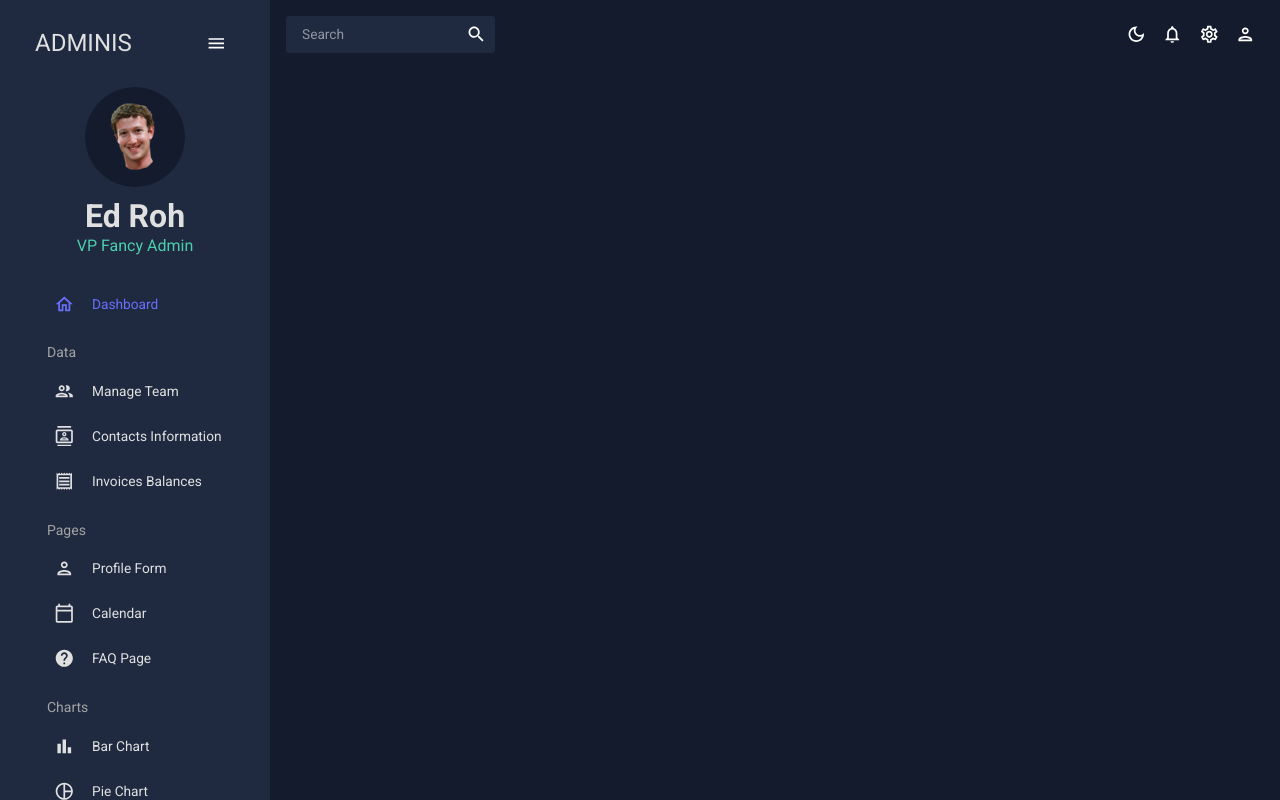
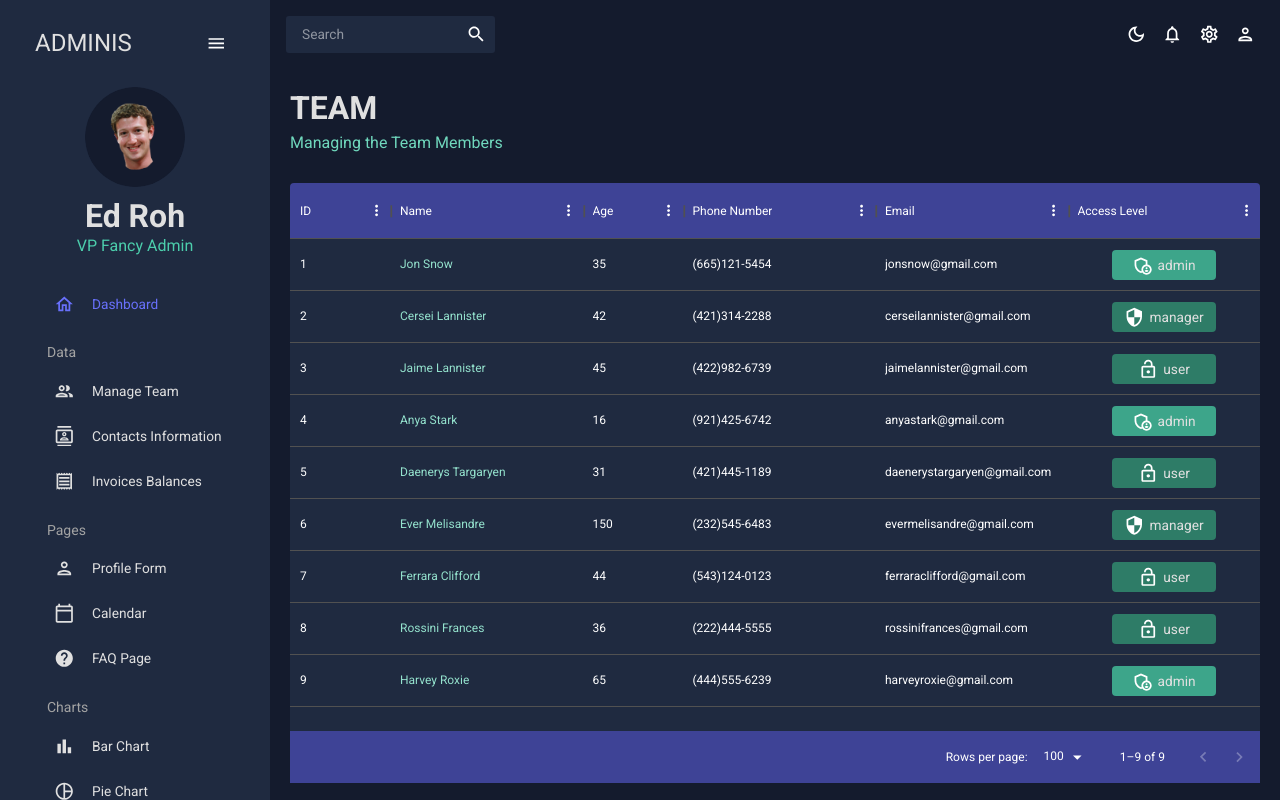
Before and after one commit to pattma/test-code, a React (Vite) app in the folder react-admin/: page /team in a window 1280 px wide. Built offline with nearby package versions, Linux system fonts and the light colour scheme.

Commit message:
add tables with Mui Data Grid

```diff
--- a/react-admin/src/App.jsx
+++ b/react-admin/src/App.jsx
@@ -5,9 +5,9 @@
 import Topbar from "./scenes/global/Topbar";
 import Sidebar from "./scenes/global/Sidebar";
 import Dashboard from "./scenes/dashboard";
-// import Team from "./scenes/team";
-// import Invoices from "./scenes/invoices";
-// import Contacts from "./scenes/contacts";
+import Team from "./scenes/team";
+import Contacts from "./scenes/contacts";
+import Invoices from "./scenes/invoices";
 // import Bar from "./scenes/bar";
 // import Form from "./scenes/form";
 // import Line from "./scenes/line";
@@ -29,9 +29,9 @@
             <Topbar />
             <Routes>
               <Route path="/" element={<Dashboard />} />
-              {/* <Route path="/team" element={<Team />} /> */}
-              {/* <Route path="/contacts" element={<Contacts />} /> */}
-              {/* <Route path="/invoices" element={<Invoices />} /> */}
+              <Route path="/team" element={<Team />} />
+              <Route path="/contacts" element={<Contacts />} />
+              <Route path="/invoices" element={<Invoices />} />
               {/* <Route path="/form" element={<Form />} /> */}
               {/* <Route path="/bar" element={<Bar />} /> */}
               {/* <Route path="/pie" element={<Pie />} /> */}
--- /dev/null
+++ b/react-admin/src/scenes/contacts/index.jsx
@@ -0,0 +1,99 @@
+import { Box } from "@mui/material";
+import { DataGrid, GridToolbar } from "@mui/x-data-grid";
+import { tokens } from "../../theme";
+import { mockDataContacts } from "../../data/mockData";
+import Header from "../../components/Header";
+import { useTheme } from "@mui/material";
+
+const Contacts = () => {
+  const theme = useTheme();
+  const colors = tokens(theme.palette.mode);
+
+  const columns = [
+    { field: "id", headerName: "ID", flex: 0.5 },
+    { field: "registrarId", headerName: "Registrar ID" },
+    {
+      field: "name",
+      headerName: "Name",
+      flex: 1,
+      cellClassName: "name-column--cell",
+    },
+    {
+      field: "age",
+      headerName: "Age",
+      type: "number",
+      headerAlign: "left",
+      align: "left",
+    },
+    {
+      field: "phone",
+      headerName: "Phone Number",
+      flex: 1,
+    },
+    {
+      field: "email",
+      headerName: "Email",
+      flex: 1,
+    },
+    {
+      field: "address",
+      headerName: "Address",
+      flex: 1,
+    },
+    {
+      field: "city",
+      headerName: "City",
+      flex: 1,
+    },
+    {
+      field: "zipCode",
+      headerName: "ZipCode",
+      flex: 1,
+    },
+  ];
+
+  return (
+    <Box m="20px">
+      <Header
+        title="CONTACTS"
+        subtitle="List of Contacts for Future References"
+      />
+      <Box
+        m="40p 0 0 0"
+        height="75vh"
+        sx={{
+          "& .MuiDataGrid-root": {
+            border: "none",
+          },
+          "& .MuiDataGrid-cell": {
+            borderBottom: "none",
+          },
+          "& .name-column--cell": {
+            color: colors.greenAccent[300],
+          },
+          "& .MuiDataGrid-columnHeaders": {
+            backgroundColor: colors.blueAccent[700],
+          },
+          "& .MuiDataGrid-virtualScroller": {
+            backgroundColor: colors.primary[400],
+          },
+          "& .MuiDataGrid-footerContainer": {
+            borderTop: "none",
+            backgroundColor: colors.blueAccent[700],
+          },
+          "& .MuiDataGrid-toolbarContainer .MuiButton-text": {
+            color: `${colors.gray[100]} !important`,
+          },
+        }}
+      >
+        <DataGrid
+          rows={mockDataContacts}
+          columns={columns}
+          components={{ Toolbar: GridToolbar }}
+        />
+      </Box>
+    </Box>
+  );
+};
+
+export default Contacts;
--- /dev/null
+++ b/react-admin/src/scenes/invoices/index.jsx
@@ -0,0 +1,84 @@
+import { Box, Typography, useTheme } from "@mui/material";
+import { DataGrid } from "@mui/x-data-grid";
+import { tokens } from "../../theme";
+import { mockDataInvoices } from "../../data/mockData";
+import Header from "../../components/Header";
+
+const Invoices = () => {
+  const theme = useTheme();
+  const colors = tokens(theme.palette.mode);
+
+  const columns = [
+    { field: "id", headerName: "ID" },
+    { field: "registrarId", headerName: "Registrar ID" },
+    {
+      field: "name",
+      headerName: "Name",
+      flex: 1,
+      cellClassName: "name-column--cell",
+    },
+    {
+      field: "phone",
+      headerName: "Phone Number",
+      flex: 1,
+    },
+    {
+      field: "email",
+      headerName: "Email",
+      flex: 1,
+    },
+    {
+      field: "cost",
+      headerName: "Cost",
+      flex: 1,
+      renderCell: (params) => (
+        <Typography color={colors.greenAccent[500]}>
+          ${params.row.cost}
+        </Typography>
+      ),
+    },
+    {
+      field: "date",
+      headerName: "Date",
+      flex: 1,
+    },
+  ];
+
+  return (
+    <Box m="20px">
+      <Header title="INVOICES" subtitle="List of Invoice Balance" />
+      <Box
+        m="40p 0 0 0"
+        height="75vh"
+        sx={{
+          "& .MuiDataGrid-root": {
+            border: "none",
+          },
+          "& .MuiDataGrid-cell": {
+            borderBottom: "none",
+          },
+          "& .name-column--cell": {
+            color: colors.greenAccent[300],
+          },
+          "& .MuiDataGrid-columnHeaders": {
+            backgroundColor: colors.blueAccent[700],
+          },
+          "& .MuiDataGrid-virtualScroller": {
+            backgroundColor: colors.primary[400],
+          },
+          "& .MuiDataGrid-footerContainer": {
+            borderTop: "none",
+            backgroundColor: colors.blueAccent[700],
+          },
+          "& .MuiCheckbox-root": {
+            color: `${colors.greenAccent[200]} !important`,
+          },
+        }}
+      >
+        <DataGrid checkboxSelection rows={mockDataInvoices} columns={columns} />
+      </Box>
+    </Box>
+  );
+};
+
+export default Invoices;
--- /dev/null
+++ b/react-admin/src/scenes/team/index.jsx
@@ -0,0 +1,104 @@
+import { Box, Typography, useTheme } from "@mui/material";
+import { DataGrid } from "@mui/x-data-grid";
+import { tokens } from "../../theme";
+import { mockDataTeam } from "../../data/mockData";
+import AdminPanelSettingsOutlinedIcon from "@mui/icons-material/AdminPanelSettingsOutlined";
+import LockOpenOutlinedIcon from "@mui/icons-material/LockOpenOutlined";
+import SecurityOutlinedIcon from "@mui/icons-material/SecurityOutlined";
+import Header from "../../components/Header";
+
+const Team = () => {
+  const theme = useTheme();
+  const colors = tokens(theme.palette.mode);
+
+  const columns = [
+    { field: "id", headerName: "ID" },
+    {
+      field: "name",
+      headerName: "Name",
+      flex: 1,
+      cellClassName: "name-column--cell",
+    },
+    {
+      field: "age",
+      headerName: "Age",
+      type: "number",
+      headerAlign: "left",
+      align: "left",
+    },
+    {
+      field: "phone",
+      headerName: "Phone Number",
+      flex: 1,
+    },
+    {
+      field: "email",
+      headerName: "Email",
+      flex: 1,
+    },
+    {
+      field: "access",
+      headerName: "Access Level",
+      flex: 1,
+      renderCell: ({ row: { access } }) => {
+        return (
+          <Box
+            width="60%"
+            m="0 auto"
+            p="5px"
+            display="flex"
+            justifyContent="center"
+            backgroundColor={
+              access === "admin"
+                ? colors.greenAccent[600]
+                : colors.greenAccent[700]
+            }
+            borderRadius="4px"
+          >
+            {access === "admin" && <AdminPanelSettingsOutlinedIcon />}
+            {access === "manager" && <SecurityOutlinedIcon />}
+            {access === "user" && <LockOpenOutlinedIcon />}
+            <Typography color={colors.gray[100]} sx={{ ml: "5px" }}>
+              {access}
+            </Typography>
+          </Box>
+        );
+      },
+    },
+  ];
+
+  return (
+    <Box m="20px">
+      <Header title="TEAM" subtitle="Managing the Team Members" />
+      <Box
+        m="40p 0 0 0"
+        height="75vh"
+        sx={{
+          "& .MuiDataGrid-root": {
+            border: "none",
+          },
+          "& .MuiDataGrid-cell": {
+            borderBottom: "none",
+          },
+          "& .name-column--cell": {
+            color: colors.greenAccent[300],
+          },
+          "& .MuiDataGrid-columnHeaders": {
+            backgroundColor: colors.blueAccent[700],
+          },
+          "& .MuiDataGrid-virtualScroller": {
+            backgroundColor: colors.primary[400],
+          },
+          "& .MuiDataGrid-footerContainer": {
+            borderTop: "none",
+            backgroundColor: colors.blueAccent[700],
+          },
+        }}
+      >
+        <DataGrid rows={mockDataTeam} columns={columns} />
+      </Box>
+    </Box>
+  );
+};
+
+export default Team;
```
